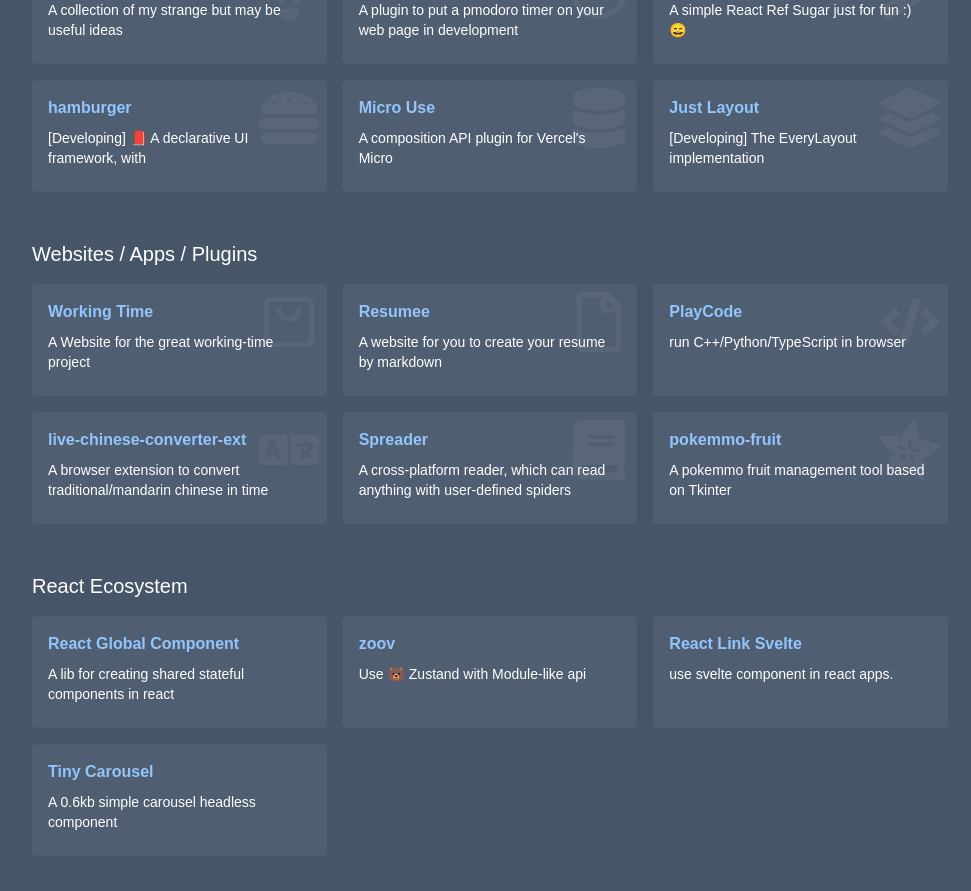
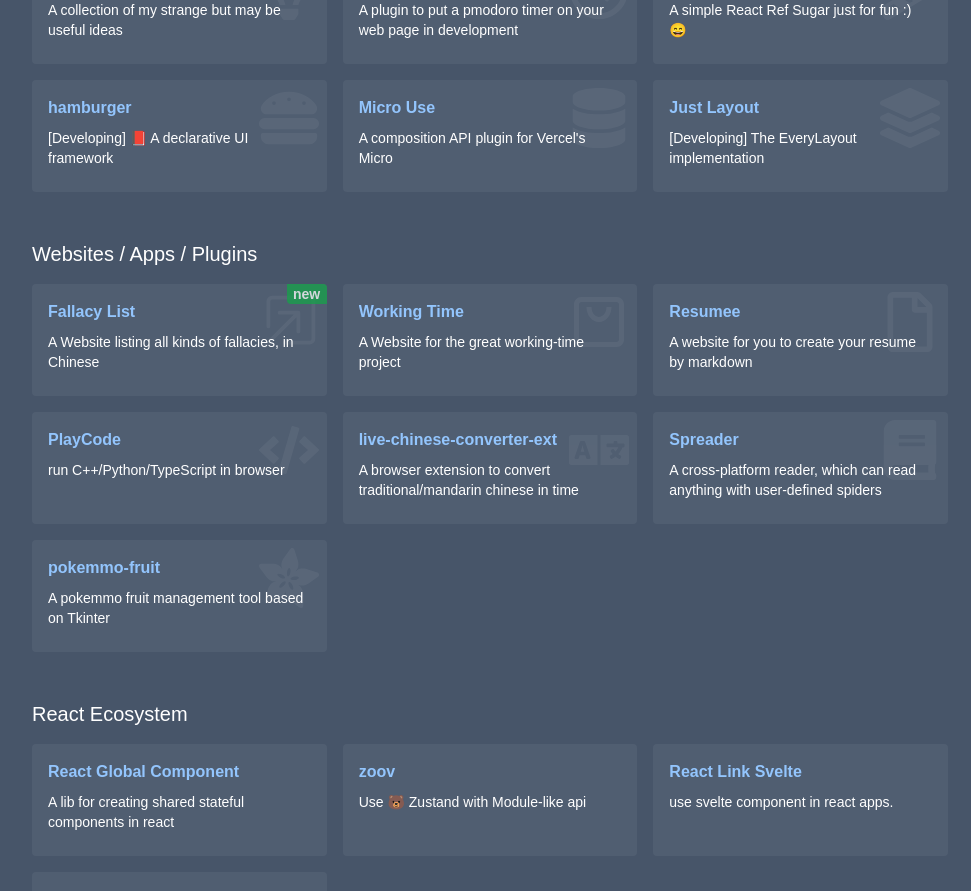
Before and after one commit to InfiniteXyy/InfiniteXyy.github.io, a Next.js app: page / in a window 1280 px wide. Shown: the part 1080-1971 px from the top of the page, without its empty margins (150-1121 px from the left). Built offline with nearby package versions, Linux system fonts and the light colour scheme.

Commit message:
add fallacy list website

```diff
--- a/components/projects/data.tsx
+++ b/components/projects/data.tsx
@@ -13,6 +13,7 @@
   FaBook,
 } from "react-icons/fa";
 import { SiAdafruit } from "react-icons/si";
+import { BsBoxArrowInUpRight } from "react-icons/bs";
 import { CgShoppingBag } from "react-icons/cg";
 
 export const catagories: ICategory[] = [
@@ -39,7 +40,7 @@
       },
       {
         name: "hamburger",
-        description: "[Developing] 📕 A declarative UI framework, with ",
+        description: "[Developing] 📕 A declarative UI framework",
         url: "https://github.com/InfiniteXyy/hamburger",
         icon: <FaHamburger />,
       },
@@ -60,6 +61,13 @@
   {
     name: "Websites / Apps / Plugins",
     projects: [
+      {
+        name: "Fallacy List",
+        description: "A Website listing all kinds of fallacies, in Chinese",
+        url: "https://github.com/InfiniteXyy/list-of-fallacies",
+        icon: <BsBoxArrowInUpRight />,
+        badge: "new",
+      },
       {
         name: "Working Time",
         description: "A Website for the great working-time project",
--- a/components/projects/project-item.tsx
+++ b/components/projects/project-item.tsx
@@ -5,6 +5,7 @@
   description: string;
   url: string;
   icon?: React.ReactNode;
+  badge?: string;
 };
 
 export function ProjectItem(props: { project: IProject }) {
@@ -16,11 +17,21 @@
       rel="noreferrer"
       target="_blank"
     >
+      <style jsx>{`
+        a:hover > .__badge:last-of-type {
+          opacity: 1;
+        }
+      `}</style>
       <div className="text-md cursor-pointer overflow-hidden text-ellipsis whitespace-nowrap font-bold text-blue-300">
         {project.name}
       </div>
       <div className="my-2 text-sm">{project.description}</div>
       {project.icon && <div className="absolute top-2 right-2 text-6xl opacity-5">{project.icon}</div>}
+      {project.badge && (
+        <div className="__badge absolute top-0 right-0 w-10 rounded-bl bg-green-600 text-center text-sm font-bold opacity-75">
+          {project.badge}
+        </div>
+      )}
     </a>
   );
 }
```
